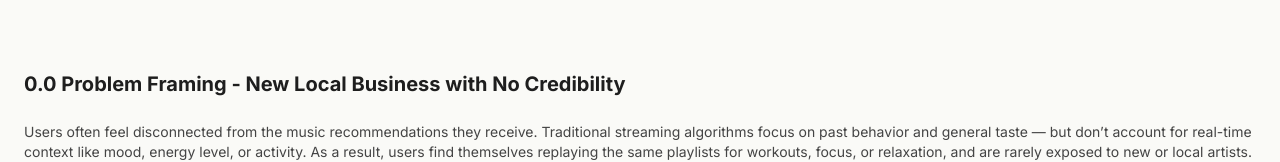
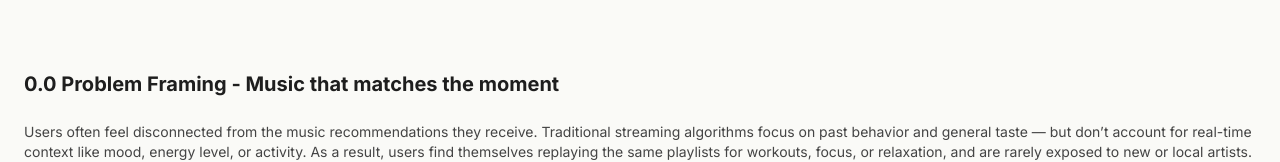
Before and after one commit to pixelverse-studios/sami-fares-portfolio, a Next.js app: page /works/moodtunes in a window 1280 px wide. Shown: the part 776-938 px from the top of the page. Built offline with nearby package versions, Linux system fonts and the light colour scheme.

Commit message:
Fix header for mood tunes

```diff
--- a/src/app/works/moodtunes/page.tsx
+++ b/src/app/works/moodtunes/page.tsx
@@ -21,7 +21,7 @@ export default function WorksMoodTunes() {
       />
       <ProblemFraming
         items={caseMood.problemFraming}
-        header="Problem Framing - New Local Business with No Credibility"
+        header="Problem Framing - Music that matches the moment"
       />
       <ProjectOverview {...caseMood.projectOverview} />
       <GoalsAndChallenges {...caseMood.goalsAndChallenges} />
```
